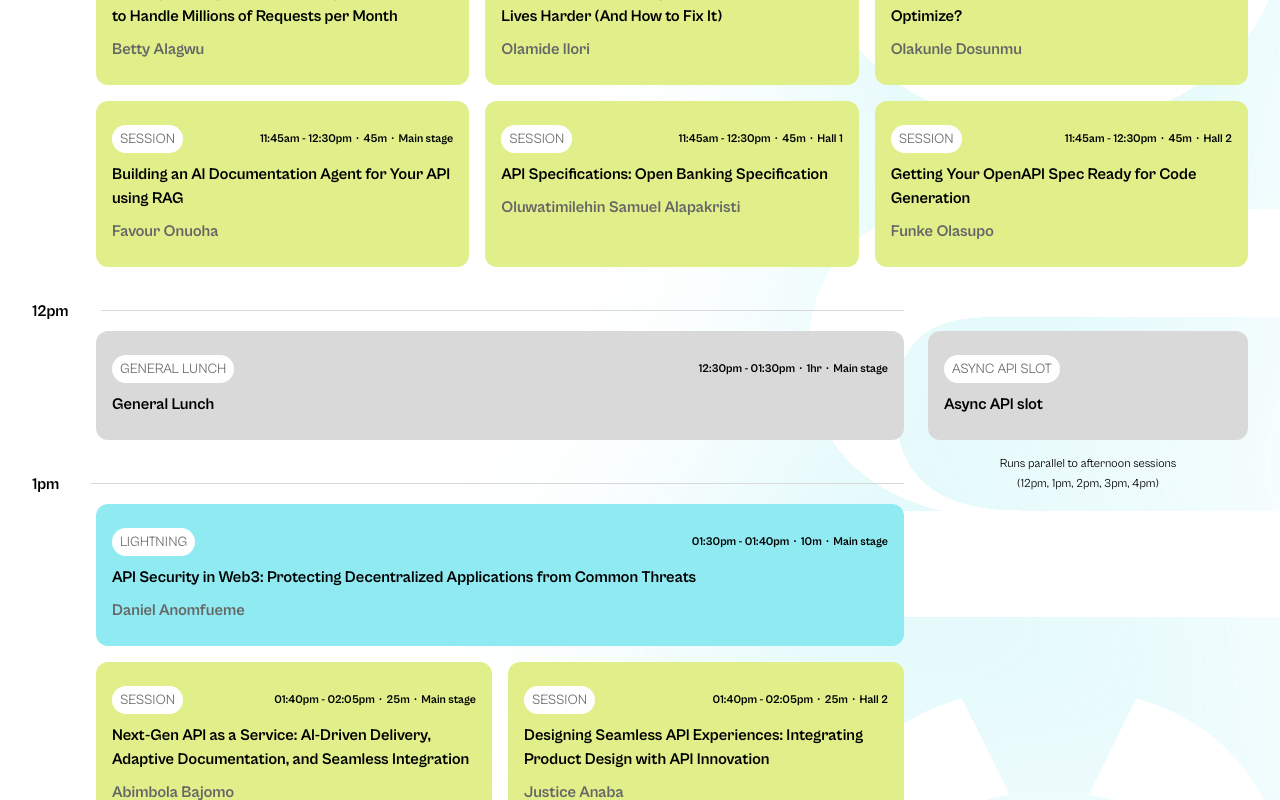
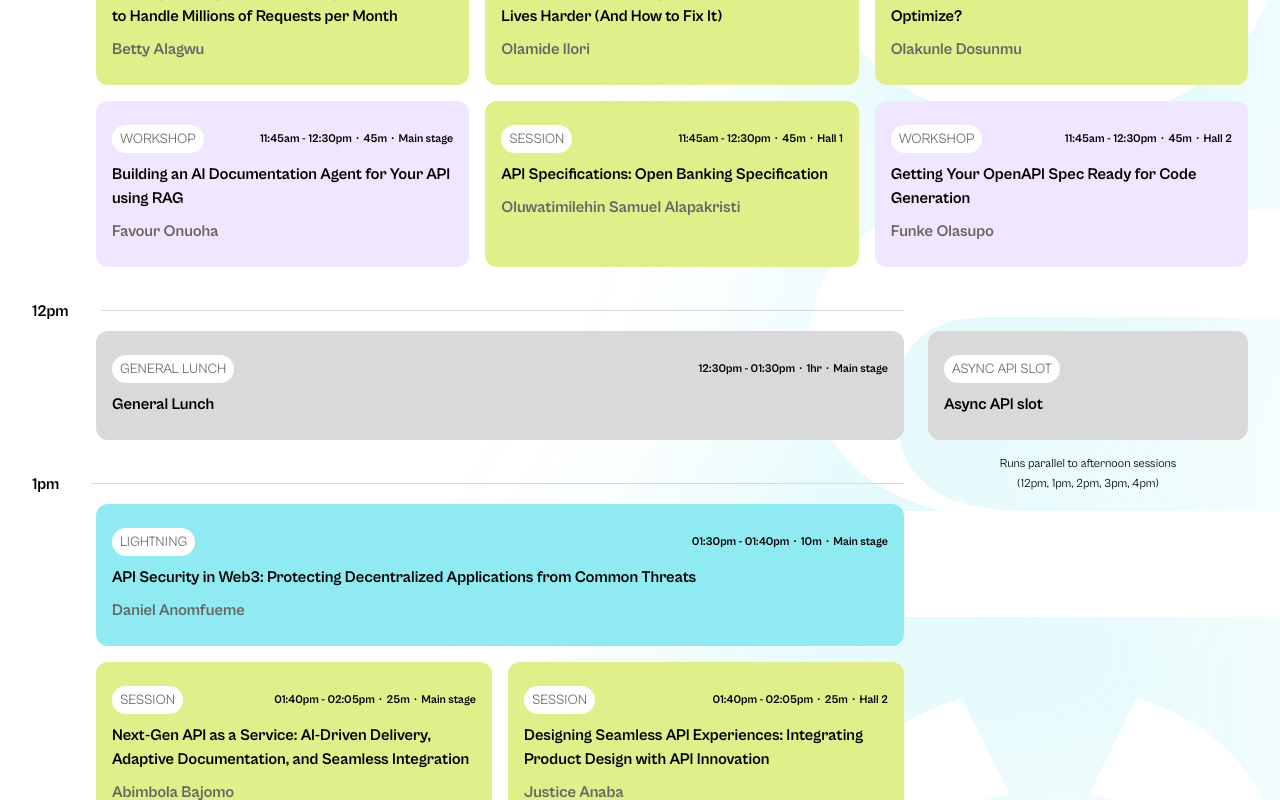
Before and after one commit to apiconf/landing-page, a React (Vite) app: page /schedule in a window 1280 px wide. Shown: the part 1680-2480 px from the top of the page. Built offline with nearby package versions, Linux system fonts and the light colour scheme.

Commit message:
feat: Added Workshops

```diff
--- a/src/pages/sessions/scheduleData.ts
+++ b/src/pages/sessions/scheduleData.ts
@@ -129,7 +129,7 @@ export const scheduleData = {
         room: "Main stage",
         duration: "45m",
         timeFrame: "11am",
-        type: "session",
+        type: "workshop",
         speaker: "Favour Onuoha",
         color: "#E1EF9A"
       },
@@ -151,7 +151,7 @@ export const scheduleData = {
         room: "Hall 2",
         duration: "45m",
         timeFrame: "11am",
-        type: "session",
+        type: "workshop",
         speaker: "Funke Olasupo",
         color: "#ECC89D"
       },
@@ -227,7 +227,7 @@ export const scheduleData = {
         room: "Hall 2",
         duration: "45m",
         timeFrame: "2pm",
-        type: "session",
+        type: "workshop",
         speaker: "Samuel Abada",
         color: "#90EAF2"
       },
@@ -260,7 +260,7 @@ export const scheduleData = {
         room: "Main stage",
         duration: "45m",
         timeFrame: "3pm",
-        type: "session",
+        type: "workshop",
         speaker: "Solomon Olalemi",
         color: "#90EAF2"
       },
@@ -271,7 +271,7 @@ export const scheduleData = {
         room: "Hall 2",
         duration: "45m",
         timeFrame: "3pm",
-        type: "session",
+        type: "workshop",
         speaker: "Fehintoluwa Dahunsi",
         color: "#ECC89D"
       },
@@ -449,7 +449,7 @@ export const scheduleData = {
         room: "Main stage",
         duration: "45m",
         timeFrame: "11am",
-        type: "session",
+        type: "workshop",
         speaker: "To be annouced (TBA)",
         color: "#E1EF9A"
       },
@@ -460,7 +460,7 @@ export const scheduleData = {
         room: "Hall 2",
         duration: "45m",
         timeFrame: "11am",
-        type: "session",
+        type: "workshop",
         speaker: "Emmanuel Odianosen",
         color: "#90EAF2"
       },
```
